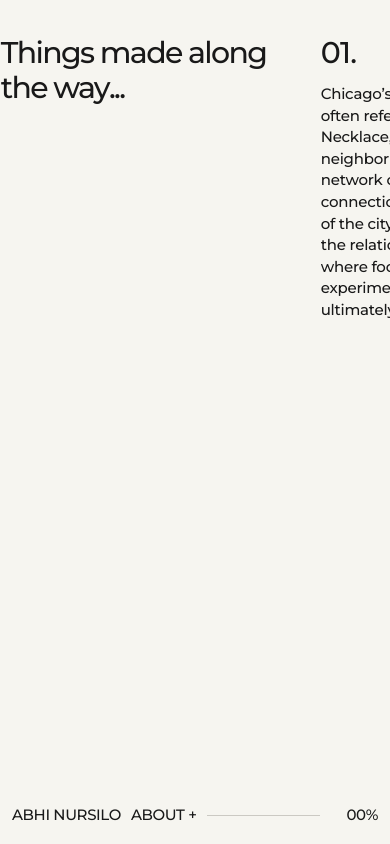
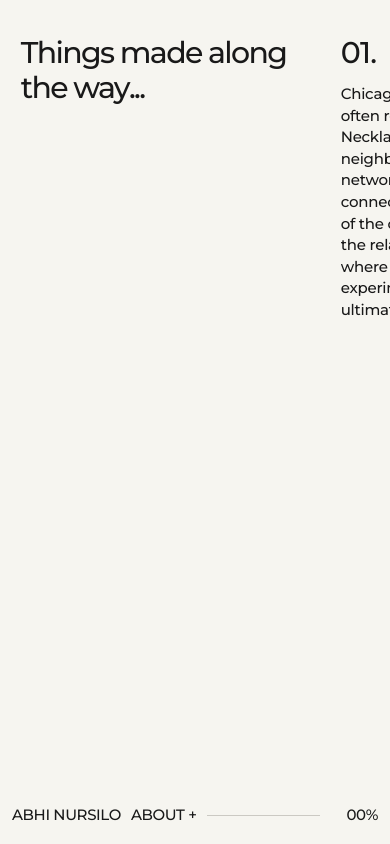
Before and after one commit to matabhi/matabhi, a plain HTML site: page index.html in a window 390 px wide. Drawn offline with Linux system fonts and the light colour scheme.

Commit message:
Add comfortable left inset to the opening column

```diff
--- a/styles.css
+++ b/styles.css
@@ -30,7 +30,7 @@ button:focus-visible {outline:2px solid var(--red);outline-offset:4px}
 #viewport.dragging {cursor:grabbing;user-select:none}
 .timeline {
   width:max-content;min-width:100%;height:100%;display:flex;align-items:stretch;
-  padding:clamp(32px,6vh,75px) 2vw 0 0;
+  padding:clamp(32px,6vh,75px) 2vw 0 3vw;
 }
 .opening {
   width:clamp(320px,37vw,620px);flex:none;
@@ -184,7 +184,7 @@ button:focus-visible {outline:2px solid var(--red);outline-offset:4px}
 .about-close {background:none;border:0;font-size:var(--type-body)}
 @media(max-width:760px) {
   :root {--footer-h:58px}
-  .timeline {padding:36px 24px 0 0}
+  .timeline {padding:36px 24px 0 20px}
   .opening {width:80vw;padding-right:10vw}
   .projects {gap:8px}
   .project {width:73vw}
```
